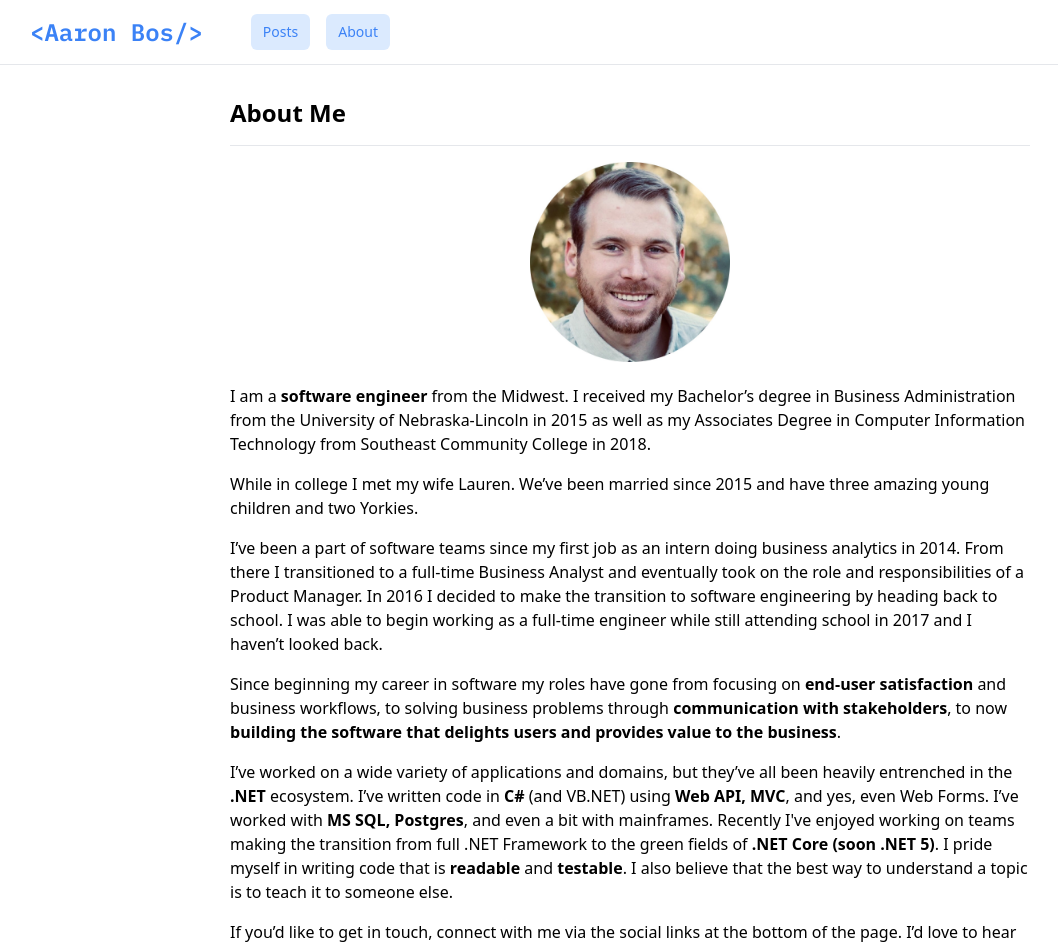
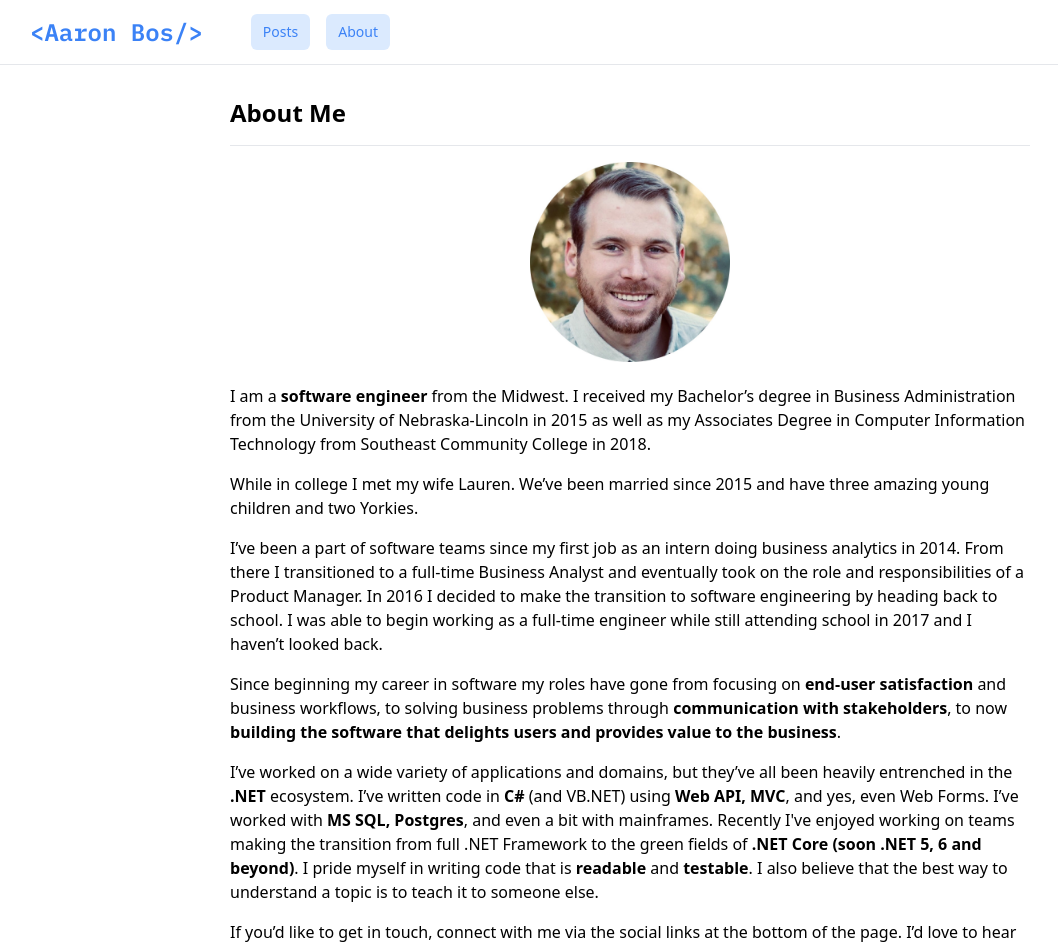
Before and after one commit to aaronmbos/personal-site, a Next.js app in the folder src/: page /about in a window 1280 px wide. Shown: the top 948 px of the page, without its empty margins (10-1068 px from the left). Built offline with nearby package versions, Linux system fonts and the light colour scheme.

Commit message:
Update about.js

```diff
--- a/src/pages/about.js
+++ b/src/pages/about.js
@@ -63,7 +63,7 @@ export default function About() {
           <span className="font-semibold">MS SQL, Postgres</span>, and even a
           bit with mainframes. Recently I've enjoyed working on teams making the
           transition from full .NET Framework to the green fields of{" "}
-          <span className="font-semibold">.NET Core (soon .NET 5)</span>. I
+          <span className="font-semibold">.NET Core (soon .NET 5, 6 and beyond)</span>. I
           pride myself in writing code that is{" "}
           <span className="font-semibold">readable</span> and{" "}
           <span className="font-semibold">testable</span>. I also believe that
```
